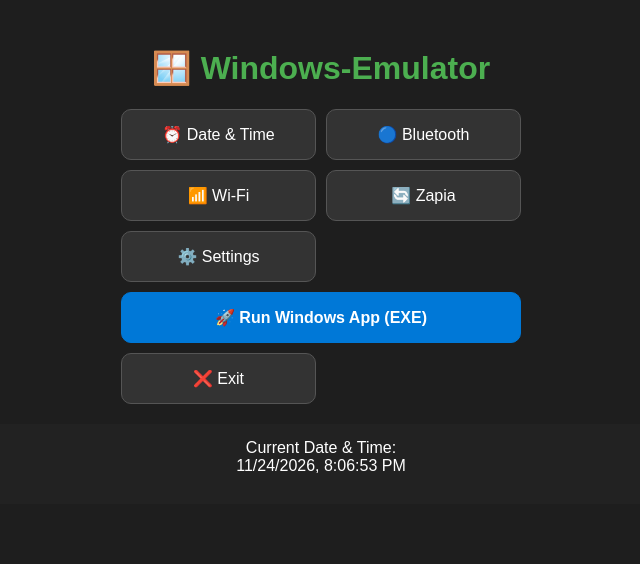
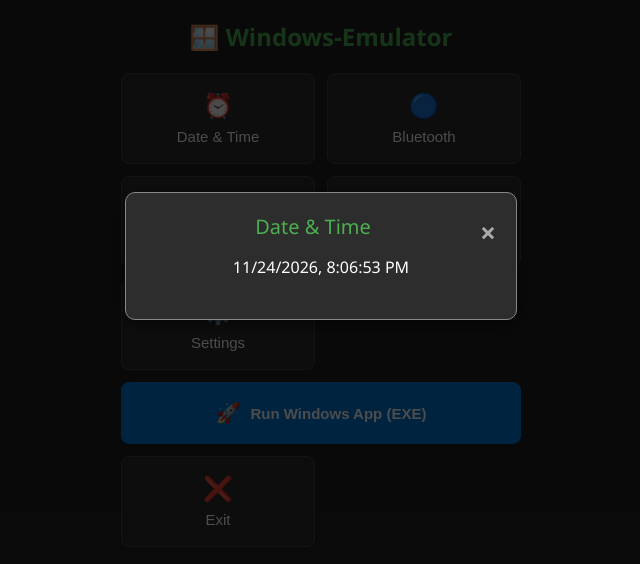
Before and after one commit to fardaifard086-eng/Windows-Emulator-App, a plain HTML site: page index.html in a window 1280 px wide. Both pictures are taken after a click on the button "⏰ Date & Time". Shown: the whole page, without its empty margins (319-959 px from the left). Drawn offline with Linux system fonts and the light colour scheme.

Commit message:
Upgrade UI with modals and EXE simulation

```diff
--- a/index.html
+++ b/index.html
@@ -5,62 +5,82 @@
     <meta name="viewport" content="width=device-width, initial-scale=1.0">
     <title>Windows-Emulator</title>
     <style>
-        body { font-family: Arial, sans-serif; background: #1e1e1e; color: white; text-align: center; padding: 20px; }
-        h1 { color: #4CAF50; }
-        .menu { display: grid; grid-template-columns: 1fr 1fr; gap: 10px; max-width: 400px; margin: 20px auto; }
-        .btn { background: #333; border: 1px solid #555; color: white; padding: 15px; border-radius: 10px; cursor: pointer; font-size: 16px; transition: 0.3s; }
-        .btn:hover { background: #444; }
-        .btn-exe { background: #0078D7; border-color: #0078D7; grid-column: span 2; font-weight: bold; }
+        body { font-family: 'Segoe UI', Tahoma, Geneva, Verdana, sans-serif; background: #202020; color: white; text-align: center; padding: 20px; margin: 0; }
+        .header { display: flex; align-items: center; justify-content: center; margin-bottom: 20px; }
+        .header img { width: 40px; margin-right: 10px; }
+        h1 { color: #4CAF50; font-size: 24px; margin: 0; }
+
+        .menu { display: grid; grid-template-columns: 1fr 1fr; gap: 12px; max-width: 400px; margin: 20px auto; }
+
+        .btn { background: #2d2d2d; border: 1px solid #444; color: white; padding: 18px 10px; border-radius: 8px; cursor: pointer; font-size: 15px; transition: all 0.2s; display: flex; flex-direction: column; align-items: center; justify-content: center; }
+        .btn:hover { background: #3a3a3a; transform: translateY(-2px); box-shadow: 0 4px 8px rgba(0,0,0,0.3); }
+        .btn span { font-size: 24px; margin-bottom: 8px; }
+
+        .btn-exe { background: #0078D7; border-color: #0078D7; grid-column: span 2; font-weight: bold; flex-direction: row; }
         .btn-exe:hover { background: #005A9E; }
-        #output { margin-top: 20px; padding: 15px; background: #222; border-radius: 10px; min-height: 50px; }
+        .btn-exe span { margin-bottom: 0; margin-right: 10px; font-size: 20px; }
+
+        /* Popup Modal Style */
+        .modal { display: none; position: fixed; z-index: 1; left: 0; top: 0; width: 100%; height: 100%; background-color: rgba(0,0,0,0.7); }
+        .modal-content { background-color: #2d2d2d; margin: 15% auto; padding: 20px; border: 1px solid #888; border-radius: 10px; width: 80%; max-width: 350px; text-align: center; box-shadow: 0 4px 15px rgba(0,0,0,0.5); }
+        .close { color: #aaa; float: right; font-size: 28px; font-weight: bold; cursor: pointer; }
+        .close:hover { color: white; }
+        .modal-title { color: #4CAF50; font-size: 20px; margin-bottom: 15px; }
+        .modal-text { font-size: 16px; margin-bottom: 20px; line-height: 1.5; }
     </style>
 </head>
 <body>
-    <h1>🪟 Windows-Emulator</h1>
+
+    <div class="header">
+        <h1>🪟 Windows-Emulator</h1>
+    </div>
+
     <div class="menu">
-        <button class="btn" onclick="showTime()">⏰ Date & Time</button>
-        <button class="btn" onclick="showBluetooth()">🔵 Bluetooth</button>
-        <button class="btn" onclick="showWiFi()">📶 Wi-Fi</button>
-        <button class="btn" onclick="showZapia()">🔄 Zapia</button>
-        <button class="btn" onclick="showSettings()">⚙️ Settings</button>
+        <button class="btn" onclick="openModal('Date & Time', new Date().toLocaleString())"><span>⏰</span> Date & Time</button>
+        <button class="btn" onclick="openModal('Bluetooth', 'Scanning for devices...\n(Feature under construction)')"><span>🔵</span> Bluetooth</button>
+        <button class="btn" onclick="openModal('Wi-Fi', 'Connected to Home-WiFi\nIP: 192.168.1.102')"><span>📶</span> Wi-Fi</button>
+        <button class="btn" onclick="openModal('Zapia', 'File Transfer feature is coming soon!')"><span>🔄</span> Zapia</button>
+        <button class="btn" onclick="openModal('Settings', 'Dark Mode enabled.\nLanguage: English.')"><span>⚙️</span> Settings</button>
 
-        <!-- دکمه جدید برای اجرای برنامه ویندوز -->
-        <button class="btn btn-exe" onclick="launchExe()">🚀 Run Windows App (EXE)</button>
+        <button class="btn btn-exe" onclick="simulateEXE()"><span>🚀</span> Run Windows App (EXE)</button>
 
-        <button class="btn" onclick="exitApp()">❌ Exit</button>
+        <button class="btn" onclick="openModal('Exit', 'Goodbye! Close the browser tab to exit.')"><span>❌</span> Exit</button>
     </div>
-    <div id="output">Welcome! Select an option above.</div>
+
+    <!-- The Modal -->
+    <div id="myModal" class="modal">
+        <div class="modal-content">
+            <span class="close" onclick="closeModal()">&times;</span>
+            <div class="modal-title" id="modalTitle"></div>
+            <div class="modal-text" id="modalText"></div>
+        </div>
+    </div>
 
     <script>
-        function showTime() {
-            const now = new Date();
-            document.getElementById('output').innerHTML = "Current Date & Time:<br>" + now.toLocaleString();
-        }
-        function showBluetooth() {
-            document.getElementById('output').innerHTML = "Bluetooth Manager: Scanning for devices... (Feature under construction)";
-        }
-        function showWiFi() {
-            document.getElementById('output').innerHTML = "Wi-Fi Manager: Connected to Home-WiFi<br>IP: 192.168.1.102";
-        }
-        function showZapia() {
-            document.getElementById('output').innerHTML = "Zapia (File Transfer): Coming soon!";
-        }
-        function showSettings() {
-            document.getElementById('output').innerHTML = "Settings: Dark Mode enabled. Language: English.";
+        // تابع باز کردن پنجره
+        function openModal(title, text) {
+            document.getElementById('modalTitle').innerText = title;
+            document.getElementById('modalText').innerText = text;
+            document.getElementById('myModal').style.display = "block";
         }
 
-        // تابع جدید برای اجرای برنامه ویندوز
-        function launchExe() {
-            document.getElementById('output').innerHTML = "Launching Windows Emulator (Winlator)...<br>Please wait.";
-            // در نسخه واقعی، اینجا کد باز کردن Winlator قرار می‌گیرد
-            setTimeout(() => {
-                alert("In a real app, this would open Winlator to run your EXE file!");
-                document.getElementById('output').innerHTML = "Winlator is not installed or link not configured yet.";
-            }, 1500);
+        // تابع بستن پنجره
+        function closeModal() {
+            document.getElementById('myModal').style.display = "none";
         }
 
-        function exitApp() {
-            document.getElementById('output').innerHTML = "Goodbye!";
+        // بستن پنجره با کلیک بیرون از آن
+        window.onclick = function(event) {
+            var modal = document.getElementById('myModal');
+            if (event.target == modal) {
+                modal.style.display = "none";
+            }
+        }
+
+        // شبیه‌سازی اجرای فایل EXE
+        function simulateEXE() {
+            openModal('Launching EXE', 'Simulating Windows Environment...\n\nIn the real app, this will open Winlator or a similar tool to run your .exe file.');
+            // اینجا در آینده می‌توانید لینک واقعی Winlator را قرار دهید
         }
     </script>
 </body>
```
